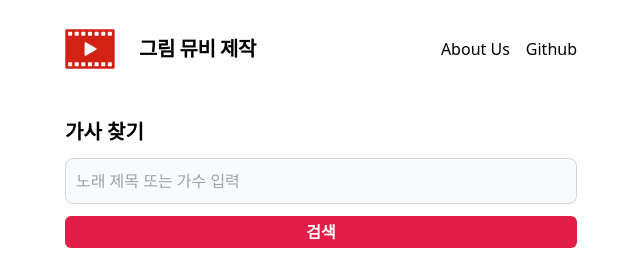
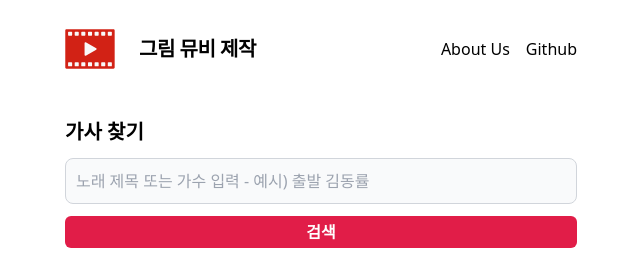
Before and after one commit to teacher-coder/picture-muvie, a Vue app in the folder frontend/: page / in a window 1280 px wide. Shown: the top 254 px of the page, without its empty margins (319-959 px from the left). Built offline with nearby package versions, Linux system fonts and the light colour scheme; no server answers.

Commit message:
feat: change placeholder

```diff
--- a/frontend/src/views/HomeView.vue
+++ b/frontend/src/views/HomeView.vue
@@ -9,7 +9,7 @@
           v-model="title"
           class="rounded-lg border border-solid border-gray-300 bg-gray-50 p-2.5"
           :rules="isRequired"
-          placeholder="노래 제목 또는 가수 입력"
+          placeholder="노래 제목 또는 가수 입력 - 예시) 출발 김동률"
         />
         <ErrorMessage name="title" class="text-red-700" />
       </div>
```
